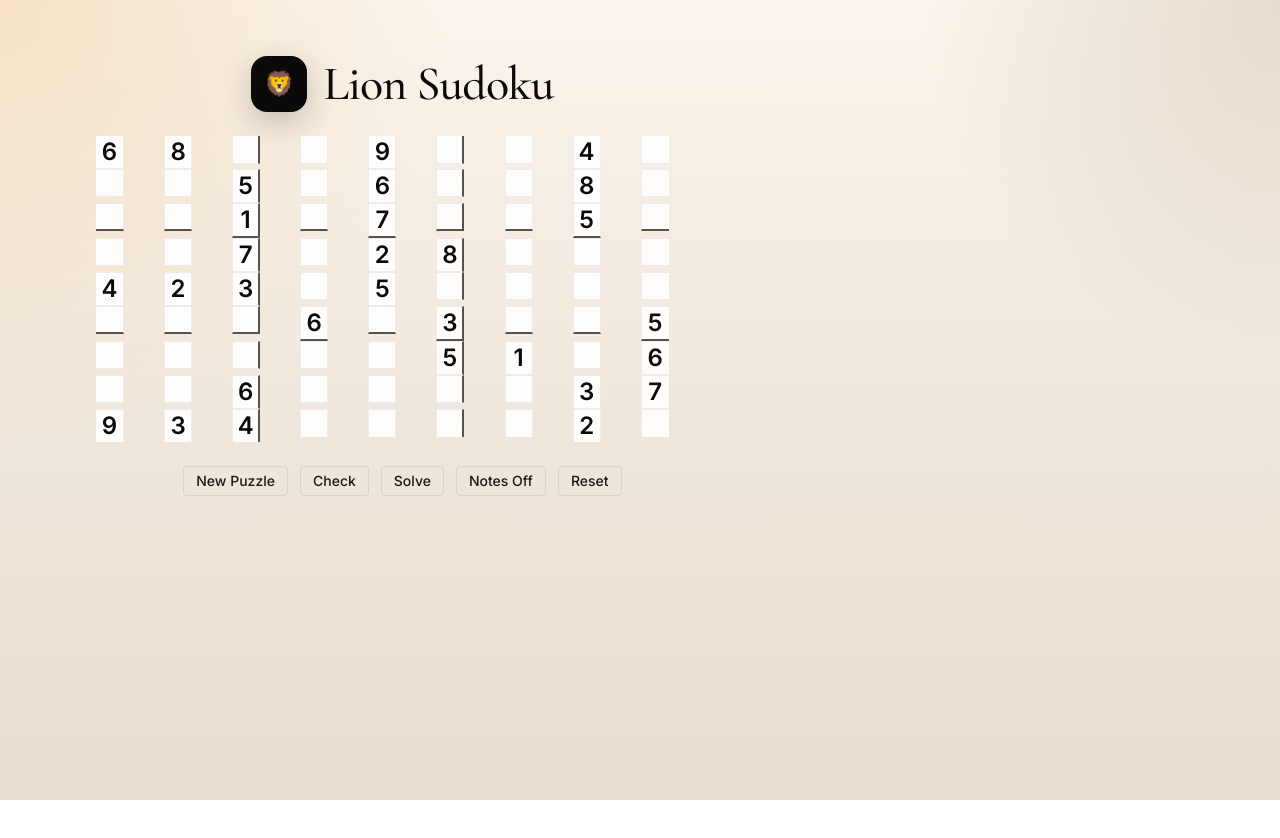
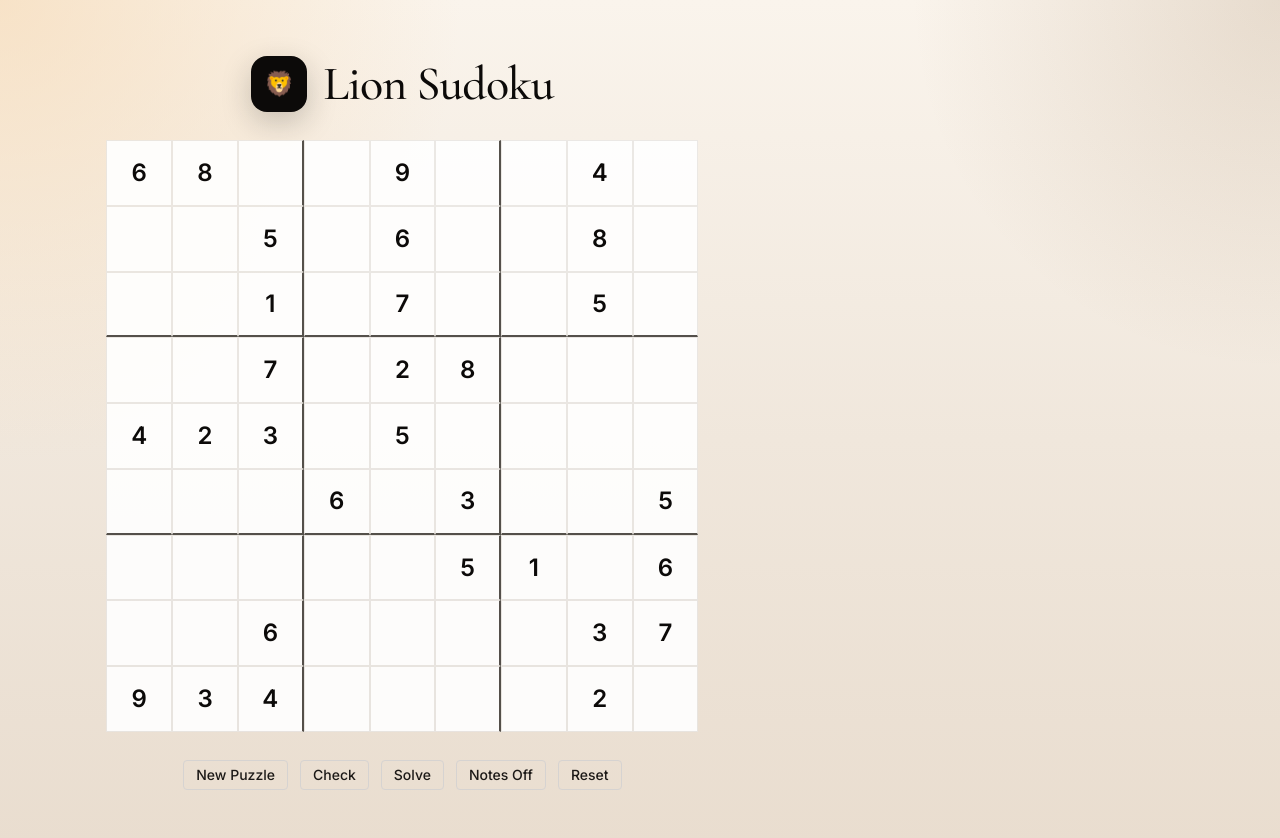
Before and after one commit to lionelpt/Lion-Sudoku, a React (Vite) app: page / in a window 1280 px wide. Shown: the top 838 px of the page. Before the commit the page ends 800 px from the top, so only its background shows below. Built offline with nearby package versions, Linux system fonts and the light colour scheme.

Commit message:
Refactor code structure for improved readability and maintainability

```diff
--- a/src/styles/theme.css
+++ b/src/styles/theme.css
@@ -188,39 +188,38 @@
     line-height: 1.5;
   }
 
-  /* Board wrapper border removed per user request */
+  /* Board: square wrapper + 9x9 grid with equal rows */
   .board-wrapper {
-    position: static;
-    background-clip: initial;
-  }
-
-  /* Responsive board sizing */
-  .board-wrapper {
-    width: min(92vw, 640px);
+    width: min(86vw, 600px);
     max-width: 100%;
     margin-left: auto;
     margin-right: auto;
+    aspect-ratio: 1 / 1; /* keep the board square */
+    overflow: hidden;
+    background: rgba(255,255,255,0.94);
+    border-radius: 1rem;
+    box-shadow: none;
+    padding: 0.25rem;
+  }
+
+  .board-wrapper .grid {
+    display: grid;
+    grid-template-columns: repeat(9, 1fr);
+    grid-template-rows: repeat(9, 1fr);
+    gap: 0;
+    height: 100%;
+    background: transparent;
+    padding: 0;
   }
 
   .board-wrapper .grid > button {
-    width: calc(100% / 9) !important;
-    min-width: 28px;
-  }
-
-  /* Remove external strokes on outermost cells to avoid visible outer border */
-  .board-wrapper .grid > button:nth-child(-n+9) {
-    border-top: none !important;
-  }
-
-  .board-wrapper .grid > button:nth-child(9n+1) {
-    border-left: none !important;
-  }
-
-  .board-wrapper .grid > button:nth-child(9n) {
-    border-right: none !important;
-  }
-
-  .board-wrapper .grid > button:nth-last-child(-n+9) {
-    border-bottom: none !important;
+    width: 100% !important;
+    height: 100% !important;
+    padding: 0 !important;
+    margin: 0 !important;
+    display: flex;
+    align-items: center;
+    justify-content: center;
+    background-clip: padding-box;
   }
 }
```
Also changed, not shown: 5 other files (tests, documents, lock files or other folders).
